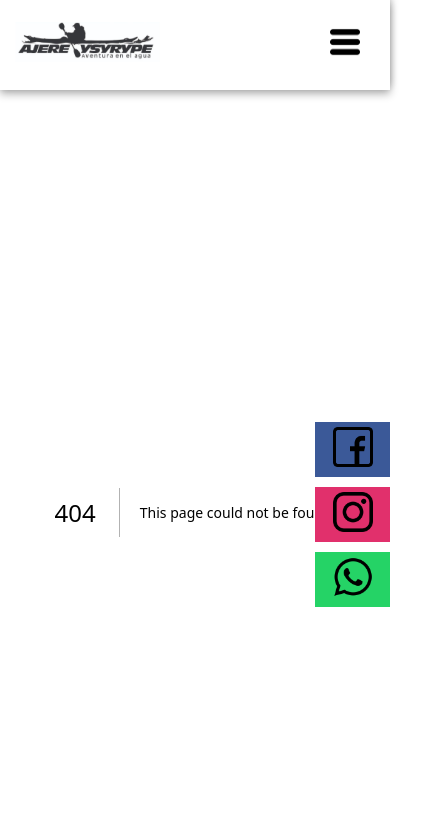
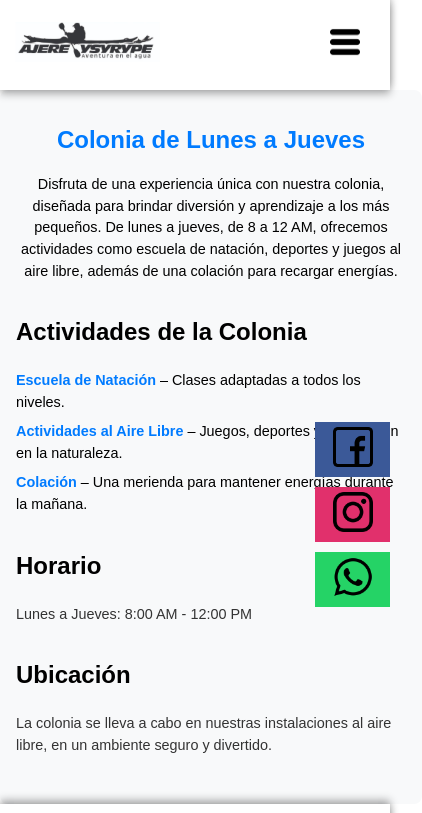
Before and after one commit to llanito7361/nautica-ajere-ysyripe, a Next.js app: page /eventos/colonia in a window 390 px wide. Before the commit this address had no page. Shown: the top 813 px of the page, 422 px wide, since content can reach past the window. Built offline with nearby package versions, Linux system fonts and the light colour scheme.

Commit message:
endpoint colonia

```diff
--- a/app/components/Navbar/Navbaroriginal.jsx
+++ b/app/components/Navbar/Navbaroriginal.jsx
@@ -23,6 +23,8 @@ const NavBar = () => {
               <Link className={styles.navlink} href="/eventos/travesias">Travesías</Link>
               <Link className={styles.navlink} href="/eventos/escuela">Escuela</Link>
               <Link className={styles.navlink} href="/eventos/campamentos">Campamentos</Link>
+                            <Link className={styles.navlink} href="/eventos/colonia">Colonia</Link>
+
             </div>
      )
   }
--- a/app/eventos/campamentos/page.jsx
+++ b/app/eventos/campamentos/page.jsx
@@ -43,7 +43,7 @@ const Campamentos = () => {
       </ul>
 
       <p>
-        ¡Te esperamos para vivir una aventura inolvidable en los <strong>Campamentos Tuki</strong>!
+        ¡Te esperamos para vivir una aventura inolvidable en los <strong>Campamentos</strong>!
       </p>
     </div>
   );
--- /dev/null
+++ b/app/eventos/colonia/Colonia.module.css
@@ -0,0 +1,129 @@
+/* Estilos generales */
+.container {
+    width: 100%;
+    max-width: 1200px;
+    margin: 0 auto;
+    padding: 2rem;
+    font-family: Arial, sans-serif;
+    background-color: #f8f9fa;
+    border-radius: 8px;
+  }
+
+  .title {
+    text-align: center;
+    font-size: 2.5rem;
+    color: #007bff;
+    margin-bottom: 1rem;
+  }
+
+  .description {
+    text-align: center;
+    font-size: 1.2rem;
+    margin-bottom: 2rem;
+  }
+
+  /* Estilos para las actividades */
+  .activities {
+    margin-bottom: 2rem;
+  }
+
+  .activities ul {
+    list-style-type: none;
+    padding: 0;
+  }
+
+  .activities li {
+    font-size: 1.1rem;
+    margin: 0.5rem 0;
+  }
+
+  .activities strong {
+    color: #007bff;
+  }
+
+  /* Estilos para el horario */
+  .schedule {
+    margin-bottom: 2rem;
+  }
+
+  .schedule p {
+    font-size: 1.2rem;
+    color: #333;
+  }
+
+  /* Estilos para la ubicación */
+  .location {
+    margin-bottom: 2rem;
+  }
+
+  .location p {
+    font-size: 1.1rem;
+    color: #333;
+  }
+
+  /* Responsividad */
+  @media (max-width: 1024px) {
+    .container {
+      padding: 1.5rem;
+    }
+
+    .title {
+      font-size: 2rem;
+    }
+
+    .description {
+      font-size: 1rem;
+    }
+
+    .activities li {
+      font-size: 1rem;
+    }
+
+    .schedule p, .location p {
+      font-size: 1rem;
+    }
+  }
+
+  @media (max-width: 768px) {
+    .container {
+      padding: 1rem;
+    }
+
+    .title {
+      font-size: 1.7rem;
+    }
+
+    .description {
+      font-size: 0.95rem;
+    }
+
+    .activities li {
+      font-size: 0.95rem;
+    }
+
+    .schedule p, .location p {
+      font-size: 0.95rem;
+    }
+  }
+
+  @media (max-width: 480px) {
+    .container {
+      padding: 1rem;
+    }
+
+    .title {
+      font-size: 1.5rem;
+    }
+
+    .description {
+      font-size: 0.9rem;
+    }
+
+    .activities li {
+      font-size: 0.9rem;
+    }
+
+    .schedule p, .location p {
+      font-size: 0.9rem;
+    }
+  }
--- /dev/null
+++ b/app/eventos/colonia/page.jsx
@@ -0,0 +1,35 @@
+import React from 'react';
+import styles from './Colonia.module.css'; // Importar los estilos
+
+const Colonia = () => {
+  return (
+    <div className={styles.container}>
+      <h1 className={styles.title}>Colonia de Lunes a Jueves</h1>
+      <p className={styles.description}>
+        Disfruta de una experiencia única con nuestra colonia, diseñada para brindar diversión y aprendizaje a los más pequeños.
+        De lunes a jueves, de 8 a 12 AM, ofrecemos actividades como escuela de natación, deportes y juegos al aire libre, además de una colación para recargar energías.
+      </p>
+
+      <section className={styles.activities}>
+        <h2>Actividades de la Colonia</h2>
+        <ul>
+          <li><strong>Escuela de Natación</strong> – Clases adaptadas a todos los niveles.</li>
+          <li><strong>Actividades al Aire Libre</strong> – Juegos, deportes y exploración en la naturaleza.</li>
+          <li><strong>Colación</strong> – Una merienda para mantener energías durante la mañana.</li>
+        </ul>
+      </section>
+
+      <section className={styles.schedule}>
+        <h2>Horario</h2>
+        <p>Lunes a Jueves: 8:00 AM - 12:00 PM</p>
+      </section>
+
+      <section className={styles.location}>
+        <h2>Ubicación</h2>
+        <p>La colonia se lleva a cabo en nuestras instalaciones al aire libre, en un ambiente seguro y divertido.</p>
+      </section>
+    </div>
+  );
+};
+
+export default Colonia;
```
Also changed, not shown: app/components/Navbar/NavBar.jsx (deleted, +0 -117 lines), app/components/Navbar/NavBar.module.css (deleted, +0 -104 lines).
